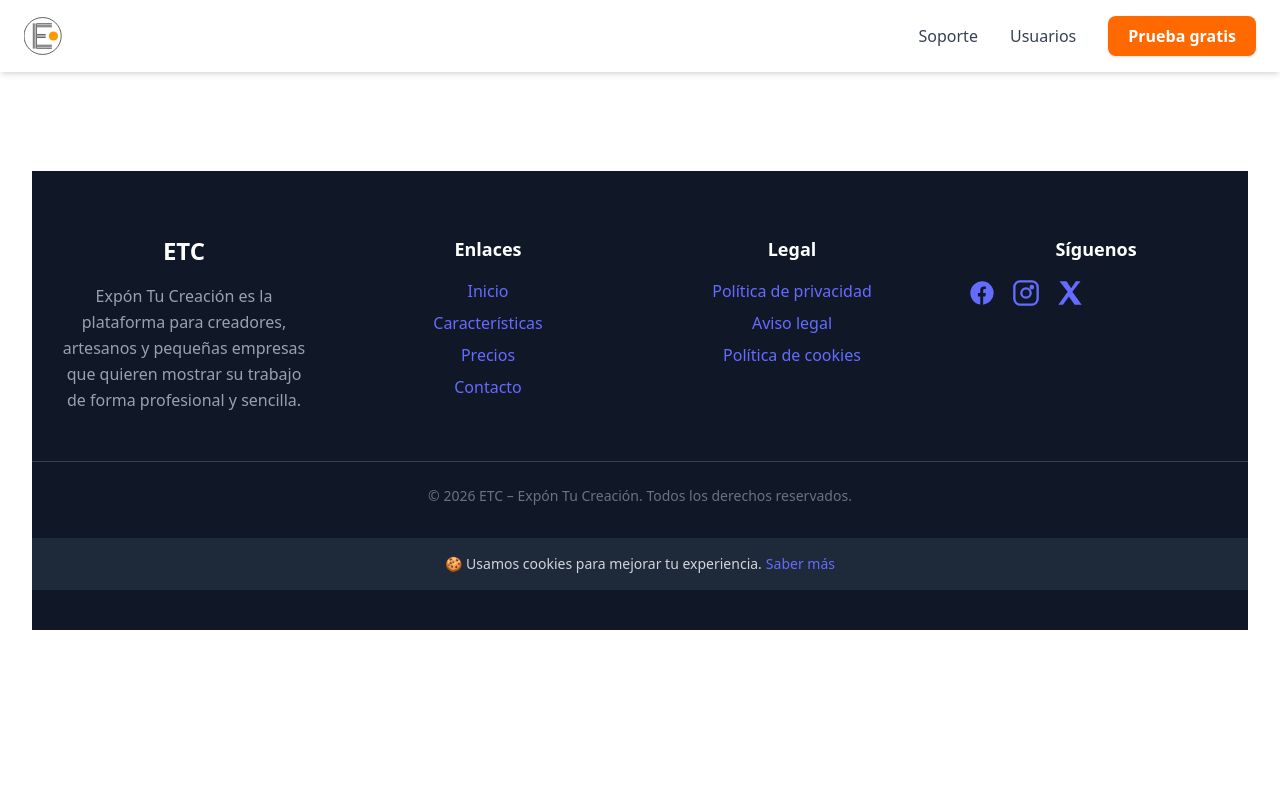
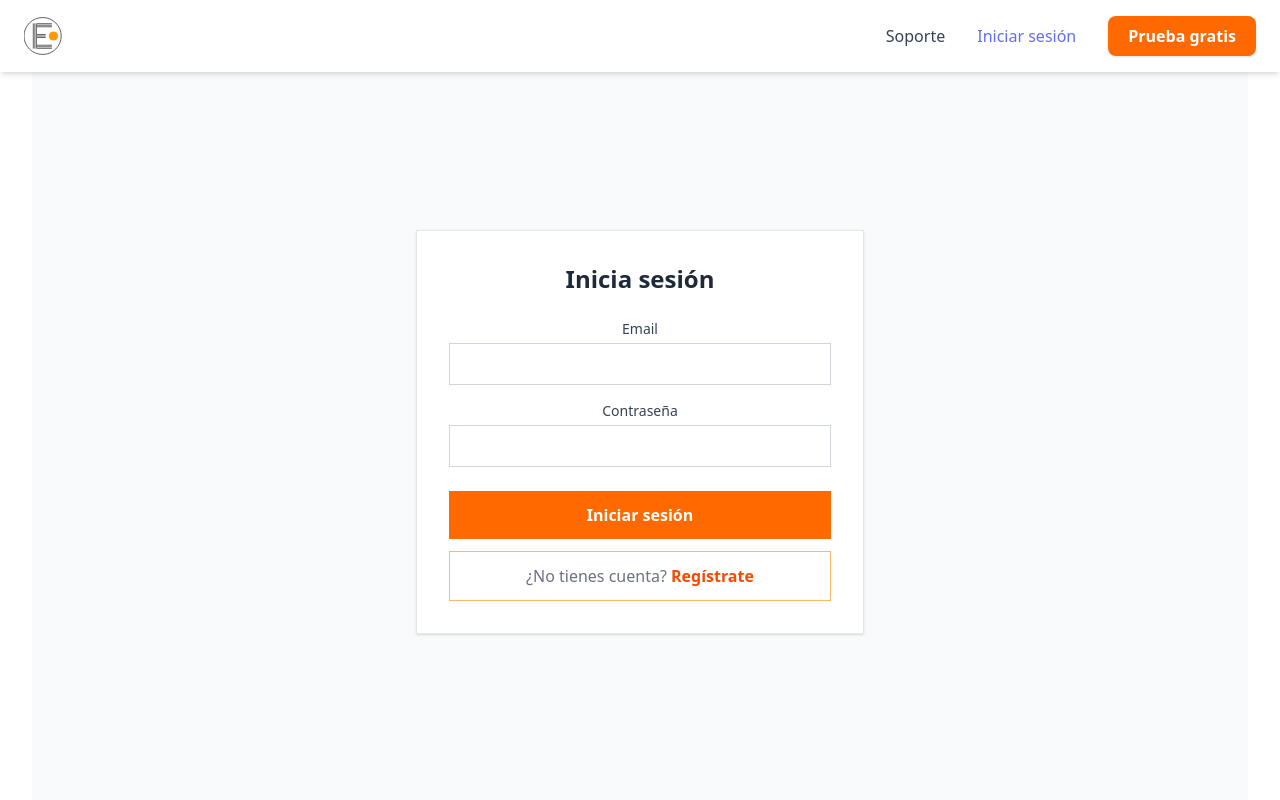
Before and after one commit to MJGrauVi/etc_frontend, a React (Vite) app: page /login in a window 1280 px wide. Shown: the top 800 px of the page. Built offline with nearby package versions, Linux system fonts and the light colour scheme; no server answers.

Commit message:
panel admin ok

```diff
--- a/src/App.jsx
+++ b/src/App.jsx
@@ -1,24 +1,35 @@
-import { BrowserRouter, Routes, Route } from "react-router-dom";
+import { Routes, Route, Navigate } from "react-router-dom";
 import Navbar from "./components/Navbar";
 import Footer from "./components/Footer";
 import Inicio from "./pages/Inicio";
-import AdminPanelTailwind from "./components/AdminPanelTailwind.jsx";
+import AdminPanelTailwind from "./pages/AdminPanelTailwind.jsx";
+import LoginPage from "./pages/LoginPage.jsx";
+import useContextoSesion from "./hooks/useContextoSesion.js";
 import "./App.css";
+
+const RutaAdmin = ({ children }) => {
+  const { usuario } = useContextoSesion();
+  if (!usuario) return <Navigate to="/" />;
+  if (usuario.rol !== "Administrador") return <Navigate to="/" />;
+  return children;
+};
 
 export default function App() {
   return (
     <>
-
-      {/* Navbar siempre visible */}
       <Navbar />
-
-      {/* Contenido dinámico según la ruta */}
       <Routes>
         <Route path="/" element={<Inicio />} />
-        <Route path="usuarios" element="{<AdminPanelTailwind />} "/>
+        <Route path="/login" element={<LoginPage />} />
+        <Route
+          path="/admin/usuarios"
+          element={
+            <RutaAdmin>
+              <AdminPanelTailwind />
+            </RutaAdmin>
+          }
+        />
       </Routes>
-
-      {/* Footer siempre visible */}
       <Footer />
     </>
   );
--- a/src/components/LoginRegistroFormUI.jsx
+++ b/src/components/LoginRegistroFormUI.jsx
@@ -1,7 +1,7 @@
 import React from "react";
 import Mensaje from "./Mensaje.jsx";
-import "./LoginForm.css";
 
+const inputClase = "w-full px-4 py-2 transition border border-gray-300 focus:outline-none focus:border-orange-400 text-gray-800 bg-white";
 const LoginRegistroFormUI = ({
   form,
   modoRegistro,
@@ -13,103 +13,130 @@ const LoginRegistroFormUI = ({
 }) => {
   return (
     <form
-      className="form-login-registro"
+      className="w-full max-w-md p-8 mx-auto bg-white border border-gray-200 shadow-sm"
       onSubmit={onSubmit}
     >
-      <h2>{modoRegistro ? "Crea tu cuenta" : "Inicia sesión"}</h2>
+      <h2 className="mb-6 text-2xl font-bold text-gray-800">
+        {modoRegistro ? "Crea tu cuenta" : "Inicia sesión"}
+      </h2>
 
       <Mensaje tipo={mensaje.tipo} texto={mensaje.texto} />
 
       {/* EMAIL */}
-      <div className="campo-formulario">
-        <label htmlFor="email">Email</label>
+      <div className="mb-4">
+        <label htmlFor="email" className="block mb-1 text-sm font-medium text-gray-700">
+          Email
+        </label>
         <input
+          id="email"
           type="email"
           name="email"
           value={form.email}
           onChange={onChange}
           required
+          className={inputClase}
         />
       </div>
 
       {/* PASSWORD */}
-      <div className="campo-formulario">
-        <label htmlFor="password">Contraseña</label>
+      <div className="mb-4">
+        <label htmlFor="password" className="block mb-1 text-sm font-medium text-gray-700">
+          Contraseña
+        </label>
         <input
+          id="password"
           type="password"
           name="password"
           value={form.password}
           onChange={onChange}
           required
+          className={inputClase}
         />
       </div>
 
       {/* CAMPOS SOLO PARA REGISTRO */}
       {modoRegistro && (
         <>
-          <div className="campo-formulario">
-            <label htmlFor="nombre">Nombre</label>
+          <div className="mb-4">
+            <label htmlFor="nombre" className="block mb-1 text-sm font-medium text-gray-700">
+              Nombre
+            </label>
             <input
+              id="nombre"
               type="text"
               name="nombre"
               value={form.nombre}
               onChange={onChange}
               required
+              className={inputClase}
             />
           </div>
 
-          <div className="campo-formulario">
-            <label htmlFor="direccion">Dirección (opcional)</label>
+          <div className="mb-4">
+            <label htmlFor="direccion" className="block mb-1 text-sm font-medium text-gray-700">
+              Dirección <span className="font-normal text-gray-400">(opcional)</span>
+            </label>
             <input
+              id="direccion"
               type="text"
               name="direccion"
               value={form.direccion}
               onChange={onChange}
+              className={inputClase}
             />
           </div>
 
-          <div className="campo-formulario">
-            <label htmlFor="telefono">Teléfono (opcional)</label>
+          <div className="mb-4">
+            <label htmlFor="telefono" className="block mb-1 text-sm font-medium text-gray-700">
+              Teléfono <span className="font-normal text-gray-400">(opcional)</span>
+            </label>
             <input
+              id="telefono"
               type="text"
               name="telefono"
               value={form.telefono}
               onChange={onChange}
+              className={inputClase}
             />
           </div>
 
-          <div className="campo-formulario">
-            <label htmlFor="password_confirmation">Repite la contraseña</label>
+          <div className="mb-4">
+            <label htmlFor="password_confirmation" className="block mb-1 text-sm font-medium text-gray-700">
+              Repite la contraseña
+            </label>
             <input
+              id="password_confirmation"
               type="password"
               name="password_confirmation"
               value={form.password_confirmation}
               onChange={onChange}
               required
+              className={inputClase}
             />
           </div>
         </>
       )}
 
-      <div className="botones">
-        <button type="submit" disabled={cargando}>
-          {modoRegistro ? "Registrarme" : "Iniciar Sesión"}
+      {/* BOTONES */}
+      <div className="flex flex-col gap-3 mt-6">
+        <button
+          type="submit"
+          disabled={cargando}
+          className="w-full px-6 py-3 font-semibold text-white transition bg-orange-500 hover:bg-orange-600 disabled:opacity-50 disabled:cursor-not-allowed"
+        >
+          {cargando ? "Cargando..." : modoRegistro ? "Registrarme" : "Iniciar sesión"}
         </button>
 
         <button
           type="button"
-          className="boton-alternativo"
           disabled={cargando}
           onClick={onToggleModo}
+          className="w-full px-6 py-3 font-semibold text-orange-600 transition border border-orange-300 hover:bg-orange-50 disabled:opacity-50"
         >
           {modoRegistro ? (
-            <>
-              <span className="cuenta">¿Ya tienes cuenta?</span> Entra aquí
-            </>
+            <><span className="font-normal text-gray-500">¿Ya tienes cuenta?</span> Entra aquí</>
           ) : (
-            <>
-              <span className="cuenta">¿No tienes cuenta?</span> Regístrate
-            </>
+            <><span className="font-normal text-gray-500">¿No tienes cuenta?</span> Regístrate</>
           )}
         </button>
       </div>
--- a/src/components/Navbar.jsx
+++ b/src/components/Navbar.jsx
@@ -1,9 +1,12 @@
 import { useState } from "react";
+import { Link } from "react-router-dom";
 import logo from "../public/assets/LogoEtc.svg";
+import useContextoSesion from "../hooks/useContextoSesion.js";
 
 const Navbar = () => {
     //Estado para manejar el menu hamburguesa.
   const [open, setOpen] = useState(false);
+    const { usuario, cerrarSesion } = useContextoSesion();
 
 return (
     <nav className="fixed top-0 left-0 z-50 w-full bg-white shadow-md">
@@ -11,22 +14,56 @@ return (
 
         {/* Logo */}
         <div className="flex items-center">
+          <Link to="/">
             <img src={logo} alt="Logo ETC" className="w-auto h-10" />
+          </Link>
         </div>
 
         {/* Menu desktop */}
         <ul className="items-center hidden gap-8 font-medium text-gray-700 md:flex">
-          <li className="transition cursor-pointer hover:text-brand-primary">
+          <li className="transition cursor-pointer hover:text-orange-500">
             Soporte
           </li>
-          <li className="transition cursor-pointer hover:text-brand-primary">
-            Usuarios
+
+          {/* Solo visible si es administrador */}
+          {usuario?.rol === "Administrador" && (
+            <li className="transition cursor-pointer hover:text-orange-500">
+              <Link to="/admin/usuarios">Usuarios</Link>
+            </li>
+          )}
+
+          {/* Si está logueado muestra su nombre y logout */}
+          {usuario ? (
+            <>
+              <li className="text-sm text-gray-500">
+                Hola, {usuario.nombre}
               </li>
               <li>
-            <button className="px-5 py-2 font-semibold text-white transition bg-orange-500 rounded-lg shadow-sm hover:bg-brand-primaryDark">
+                <button
+                  onClick={cerrarSesion}
+                  className="px-5 py-2 font-semibold text-orange-500 transition border border-orange-300 rounded-lg hover:bg-orange-50"
+                >
+                  Cerrar sesión
+                </button>
+              </li>
+            </>
+          ) : (
+            <>
+              <li>
+                <Link
+                  to="/login"
+                  className="transition hover:text-orange-500"
+                >
+                  Iniciar sesión
+                </Link>
+              </li>
+              <li>
+                <button className="px-5 py-2 font-semibold text-white transition bg-orange-500 rounded-lg shadow-sm hover:bg-orange-600">
                   Prueba gratis
                 </button>
               </li>
+            </>
+          )}
         </ul>
 
         {/* Botón hamburguesa móvil */}
@@ -42,19 +79,9 @@ return (
             stroke="currentColor"
           >
             {open ? (
-              <path
-                strokeLinecap="round"
-                strokeLinejoin="round"
-                strokeWidth={2}
-                d="M6 18L18 6M6 6l12 12"
-              />
+              <path strokeLinecap="round" strokeLinejoin="round" strokeWidth={2} d="M6 18L18 6M6 6l12 12" />
             ) : (
-              <path
-                strokeLinecap="round"
-                strokeLinejoin="round"
-                strokeWidth={2}
-                d="M4 6h16M4 12h16M4 18h16"
-              />
+              <path strokeLinecap="round" strokeLinejoin="round" strokeWidth={2} d="M4 6h16M4 12h16M4 18h16" />
             )}
           </svg>
         </button>
@@ -63,20 +90,50 @@ return (
       {/* Menu móvil */}
       {open && (
         <ul className="px-6 pb-4 space-y-4 font-medium text-gray-700 bg-white shadow-inner md:hidden animate-fadeIn">
-          <li className="transition cursor-pointer hover:text-brand-primary">
+          <li className="transition cursor-pointer hover:text-orange-500">
             Soporte
           </li>
-          <li className="transition cursor-pointer hover:text-brand-primary">
+
+          {usuario?.rol === "Administrador" && (
+            <li className="transition cursor-pointer hover:text-orange-500">
+              <Link to="/admin/usuarios" onClick={() => setOpen(false)}>
                 Usuarios
+              </Link>
+            </li>
+          )}
+
+          {usuario ? (
+            <>
+              <li className="text-sm text-gray-500">
+                Hola, {usuario.nombre}
               </li>
               <li>
-            <button className="w-full px-4 py-2 font-semibold text-white transition rounded-lg shadow-sm bg-brand-primary hover:bg-brand-primaryDark">
+                <button
+                  onClick={() => { cerrarSesion(); setOpen(false); }}
+                  className="w-full px-4 py-2 font-semibold text-orange-500 transition border border-orange-300 rounded-lg hover:bg-orange-50"
+                >
+                  Cerrar sesión
+                </button>
+              </li>
+            </>
+          ) : (
+            <>
+              <li>
+                <Link to="/login" onClick={() => setOpen(false)}
+                  className="transition hover:text-orange-500">
+                  Iniciar sesión
+                </Link>
+              </li>
+              <li>
+                <button className="w-full px-4 py-2 font-semibold text-white transition bg-orange-500 rounded-lg shadow-sm hover:bg-orange-600">
                   Prueba gratis
                 </button>
               </li>
+            </>
+          )}
         </ul>
       )}
     </nav>
   );
-}
+};
 export default Navbar;
--- a/src/hooks/useLoginRegistroForm.js
+++ b/src/hooks/useLoginRegistroForm.js
@@ -6,42 +6,35 @@ const useLoginRegistroForm = () => {
   const { iniciarLogin, registrarUsuario, cargando } = useContextoSesion();
   const navegar = useNavigate();
 
-  // Estado inicial del formulario
+  // Estado inicial del formulario.
   const estadoInicial = {
     nombre: "",
     direccion: "",
     telefono: "",
     email: "",
     password: "",
-    password_confirmation: ""
+    password_confirmation: "",
   };
 
   const [form, setForm] = useState(estadoInicial);
-  const [modoRegistro, setModoRegistro] = useState(true);
+  const [modoRegistro, setModoRegistro] = useState(false); //Empieza en login.
   const [mensaje, setMensaje] = useState({ tipo: "", texto: "" });
 
   // Delegación de eventos: un solo handler para todos los inputs
   const handleChange = ({ target }) => {
     const { name, value } = target;
-
-    setForm(prev => ({
-      ...prev,
-      [name]: value,
-    }));
+    setForm((prev) => ({...prev, [name]: value}));
   };
 
   // Mostrar mensaje temporal
   const mostrarMensaje = (tipo, texto, tiempo = 2000) => {
     setMensaje({ tipo, texto });
-
-    setTimeout(() => {
-      setMensaje({ tipo: "", texto: "" });
-    }, tiempo);
+    setTimeout(() => setMensaje({ tipo: "", texto: "" }), tiempo);
   };
 
   // Cambiar entre login y registro
   const toggleModoRegistro = () => {
-    setModoRegistro(prev => !prev);
+    setModoRegistro((prev) => !prev);
     setForm(estadoInicial);
     setMensaje({ tipo: "", texto: "" });
   };
@@ -55,22 +48,28 @@ const useLoginRegistroForm = () => {
       if (modoRegistro) {
         // REGISTRO
         await registrarUsuario(form);
-
-        mostrarMensaje("success", "¡Cuenta creada! Revisa tu correo para verificarla.", 2500);
+        mostrarMensaje("success", "¡Cuenta creada! Revisa tu correo para verificarla.",2500);
         setForm(estadoInicial);
-
         setTimeout(() => navegar("/"), 2500);
       } else {
         // LOGIN
-        await iniciarLogin(form.email, form.password);
-
-        mostrarMensaje("success", "¡Has iniciado sesión!", 2000);
+        const data = await iniciarLogin(form.email, form.password);
+        console.log("Respuesta login:", data); //
+        mostrarMensaje("success", "¡Has iniciado sesión!", 1500);
         setForm(estadoInicial);
-
-        setTimeout(() => navegar("/"), 2000);
+        setTimeout(() => {
+          if (data?.data?.rol === "Administrador") {
+            navegar("/admin/usuarios");
+          } else {
+            navegar("/");
+          }
+        }, 1500);
       }
     } catch (err) {
-      mostrarMensaje("error", err.message || "Error al conectar con el servidor.");
+      mostrarMensaje(
+        "error",
+        err.message || "Error al conectar con el servidor.",
+      );
     }
   };
 
@@ -81,7 +80,7 @@ const useLoginRegistroForm = () => {
     cargando,
     handleChange,
     handleSubmit,
-    toggleModoRegistro
+    toggleModoRegistro,
   };
 };
 
--- /dev/null
+++ b/src/pages/LoginPage.jsx
@@ -0,0 +1,11 @@
+import LoginRegistro from "../components/LoginRegistro.jsx";
+
+const LoginPage = () => {
+  return (
+    <main className="flex items-center justify-center min-h-screen px-4 py-20 bg-gray-50">
+      <LoginRegistro />
+    </main>
+  );
+};
+
+export default LoginPage;
```
Also changed, not shown: src/context/ProveedorSesion.jsx (+14 -13 lines), src/services/useApiAuth.js (+19 -11 lines), src/services/useApiCrud.js (+2 -9 lines), src/pages/AdminPanelTailwind.jsx (renamed from src/components/AdminPanelTailwind.jsx). Lines whose indentation alone changed are shown as unchanged.
